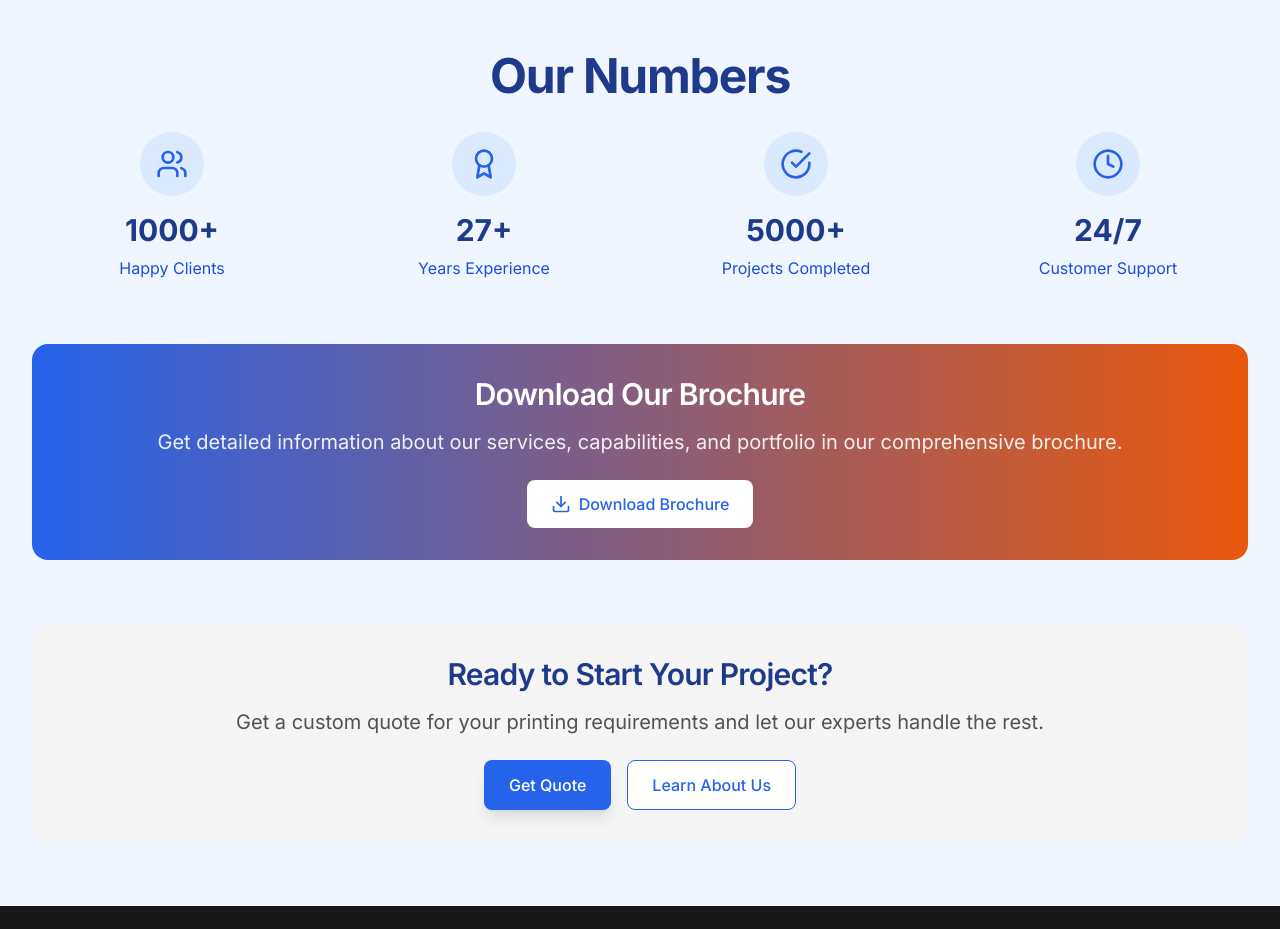
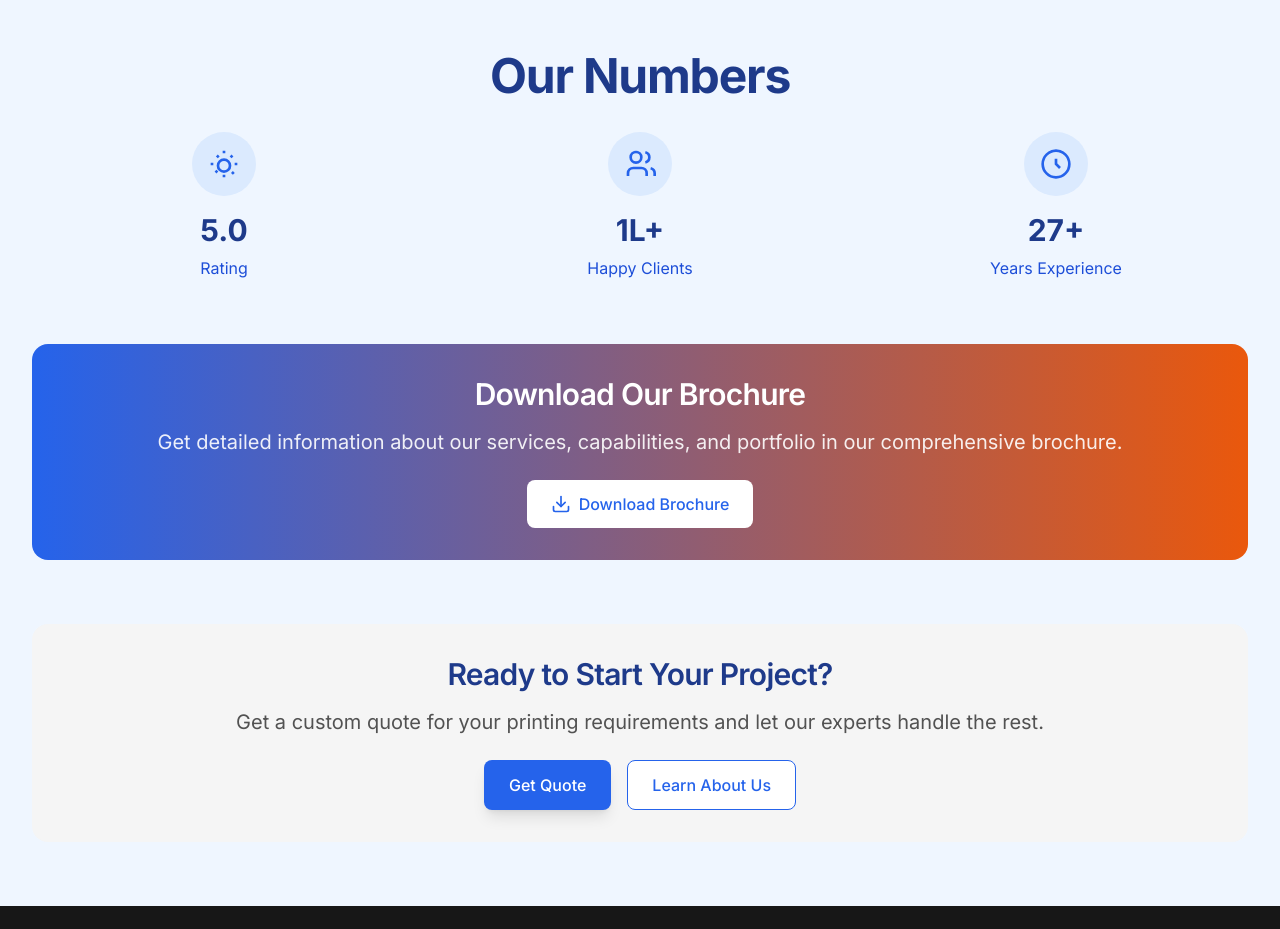
Before and after one commit to luiteteam/Genesis-Print, a React (Vite) app: page /services in a window 1280 px wide. Shown: the part 1120-2049 px from the top of the page. Built offline with nearby package versions, Linux system fonts and the light colour scheme.

Commit message:
style: Adjust ServicesPage layout and update statistics to reflect new metrics

```diff
--- a/src/components/ServicesPage.tsx
+++ b/src/components/ServicesPage.tsx
@@ -171,34 +171,27 @@ const ServicesPage = () => {
           viewport={{ once: true }}
         >
           <h3 className="heading-lg text-blue-900 mb-8 text-center">Our Numbers</h3>
-          <div className="grid grid-cols-1 md:grid-cols-4 gap-8">
+          <div className="grid grid-cols-1 md:grid-cols-3 gap-8">
             <div className="text-center">
-              <div className="w-16 h-16 bg-primary-100 rounded-full flex items-center justify-center mx-auto mb-4">
-                <Users className="w-8 h-8 text-primary-600" />
+              <div className="flex items-center justify-center w-16 h-16 bg-primary-100 rounded-full flex items-center justify-center mx-auto mb-4">
+                <svg className="w-8 h-8 text-primary-600" fill="none" stroke="currentColor" strokeWidth="2" viewBox="0 0 24 24"><path d="M12 17.75c-2.485 0-4.5-2.015-4.5-4.5s2.015-4.5 4.5-4.5 4.5 2.015 4.5 4.5-2.015 4.5-4.5 4.5z"></path><path d="M12 2v2m6.364 1.636l-1.414 1.414M22 12h-2M19.364 19.364l-1.414-1.414M12 22v-2m-6.364-1.636l1.414-1.414M2 12h2m2.636-6.364l1.414 1.414" /></svg>
               </div>
-              <div className="text-3xl font-bold text-blue-900 mb-2">1000+</div>
+              <div className="text-3xl font-bold text-blue-900 mb-2">5.0</div>
+              <p className="text-blue-700">Rating</p>
+            </div>
+            <div className="text-center">
+              <div className="flex items-center justify-center w-16 h-16 bg-primary-100 rounded-full flex items-center justify-center mx-auto mb-4">
+                <svg className="w-8 h-8 text-primary-600" fill="none" stroke="currentColor" strokeWidth="2" viewBox="0 0 24 24"><path d="M17 21v-2a4 4 0 0 0-4-4H7a4 4 0 0 0-4 4v2" /><circle cx="9" cy="7" r="4" /><path d="M23 21v-2a4 4 0 0 0-3-3.87" /><path d="M16 3.13a4 4 0 0 1 0 7.75" /></svg>
+              </div>
+              <div className="text-3xl font-bold text-blue-900 mb-2">1L+</div>
               <p className="text-blue-700">Happy Clients</p>
             </div>
             <div className="text-center">
-              <div className="w-16 h-16 bg-blue-100 rounded-full flex items-center justify-center mx-auto mb-4">
-                <Award className="w-8 h-8 text-blue-600" />
+              <div className="flex items-center justify-center w-16 h-16 bg-primary-100 rounded-full flex items-center justify-center mx-auto mb-4">
+                <svg className="w-8 h-8 text-primary-600" fill="none" stroke="currentColor" strokeWidth="2" viewBox="0 0 24 24"><path d="M12 8v4l3 3" /><circle cx="12" cy="12" r="10" /></svg>
               </div>
               <div className="text-3xl font-bold text-blue-900 mb-2">27+</div>
               <p className="text-blue-700">Years Experience</p>
-            </div>
-            <div className="text-center">
-              <div className="w-16 h-16 bg-blue-100 rounded-full flex items-center justify-center mx-auto mb-4">
-                <CheckCircle className="w-8 h-8 text-blue-600" />
-              </div>
-              <div className="text-3xl font-bold text-blue-900 mb-2">5000+</div>
-              <p className="text-blue-700">Projects Completed</p>
-            </div>
-            <div className="text-center">
-              <div className="w-16 h-16 bg-blue-100 rounded-full flex items-center justify-center mx-auto mb-4">
-                <Clock className="w-8 h-8 text-blue-600" />
-              </div>
-              <div className="text-3xl font-bold text-blue-900 mb-2">24/7</div>
-              <p className="text-blue-700">Customer Support</p>
             </div>
           </div>
         </motion.div>
```
